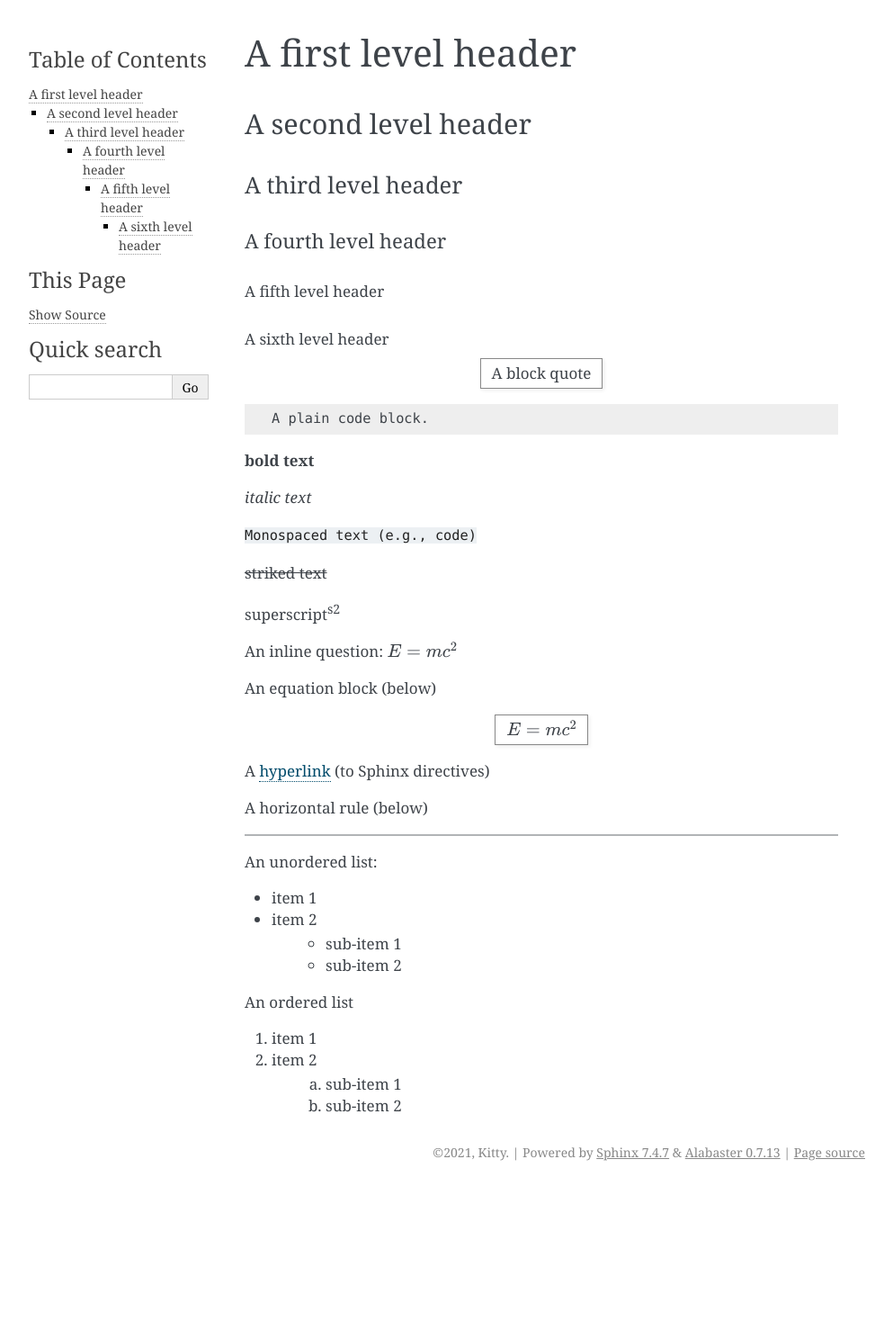
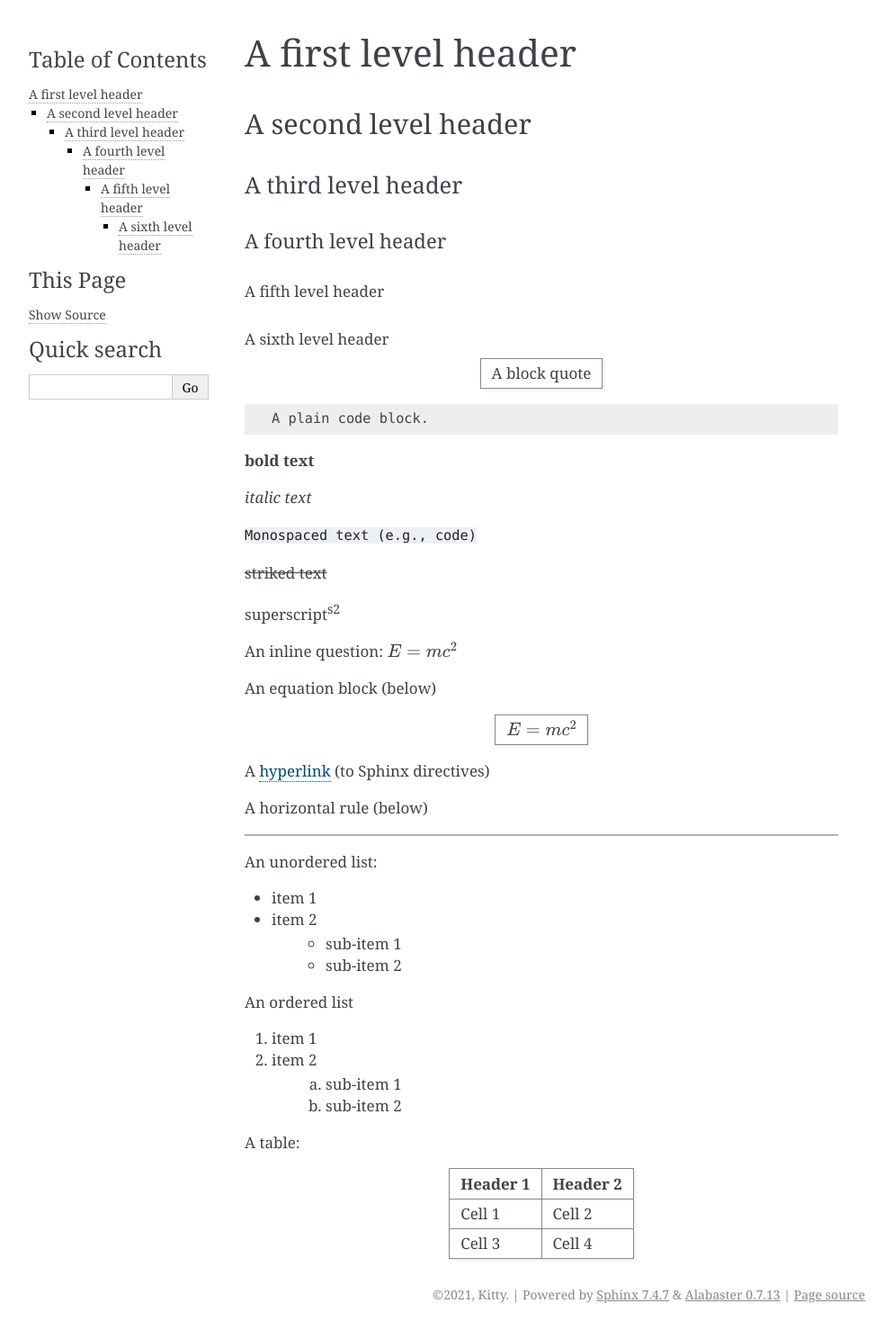
Before and after one commit to kittydepa/sphinx_practice, a Sphinx documentation site: the page built from projects/skeleton/bin/source/exercise2.rst, in a window 1280 px wide. Shown: the whole page at 90% size, without its empty margins (148-1141 px from the left). Built offline with Sphinx 7.4.7, drawn with Linux system fonts in a browser that asks for light colours; before the commit the page ends 1320 px from its top, so only the background shows below that.

Commit message:
Table success

```diff
--- a/projects/skeleton/bin/source/exercise2.rst
+++ b/projects/skeleton/bin/source/exercise2.rst
@@ -82,3 +82,13 @@ An ordered list
 
 ..
     .. Lists need to start on a new line, and seems like it will always show the space/blank line... oh well.
+
+A table:
+
++---------------+----------------+
+|Header 1       |Header 2        |
++===============+================+
+|Cell 1         |Cell 2          |
++---------------+----------------+
+|Cell 3         |Cell 4          |
++---------------+----------------+
```
Also changed, not shown: 5 other files.
